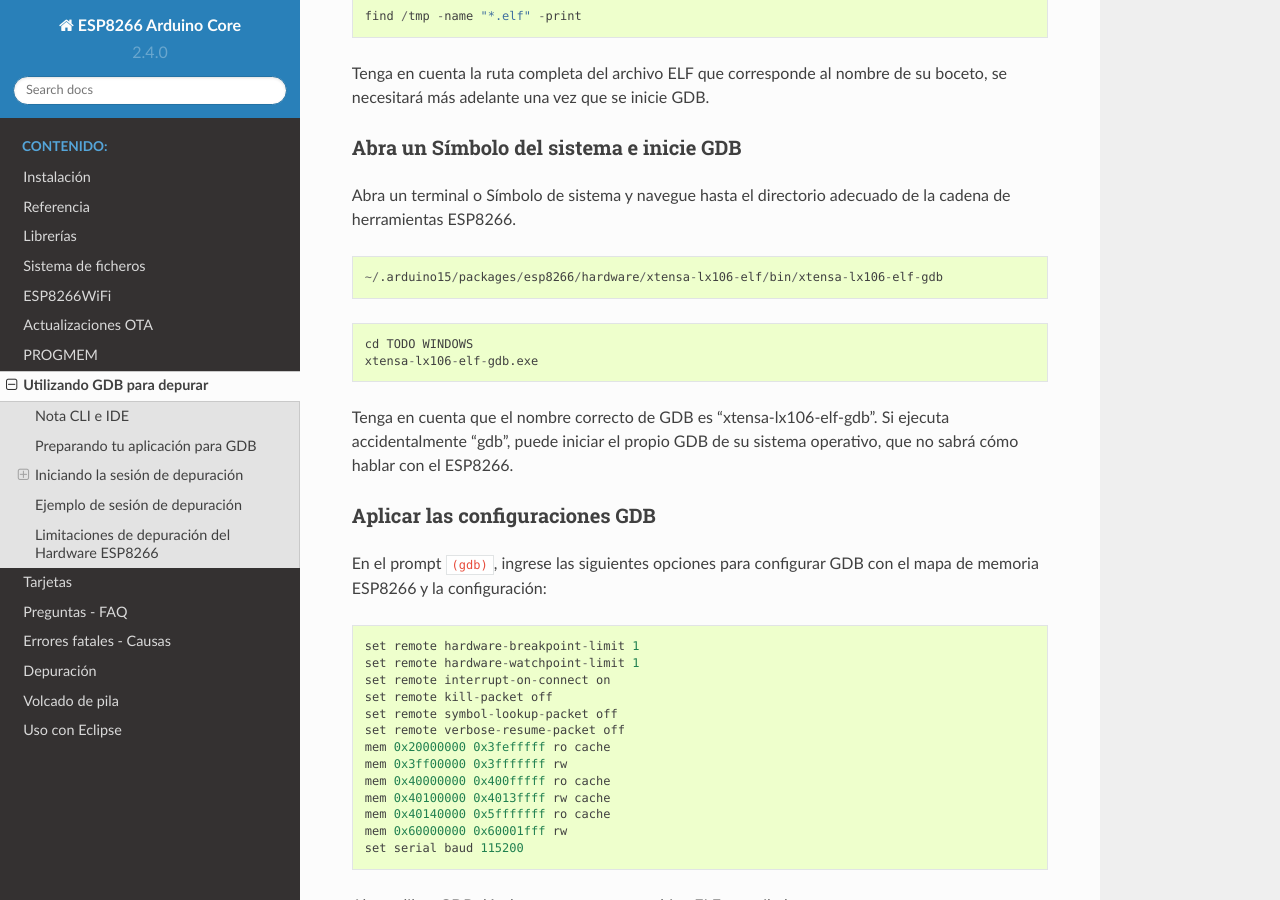
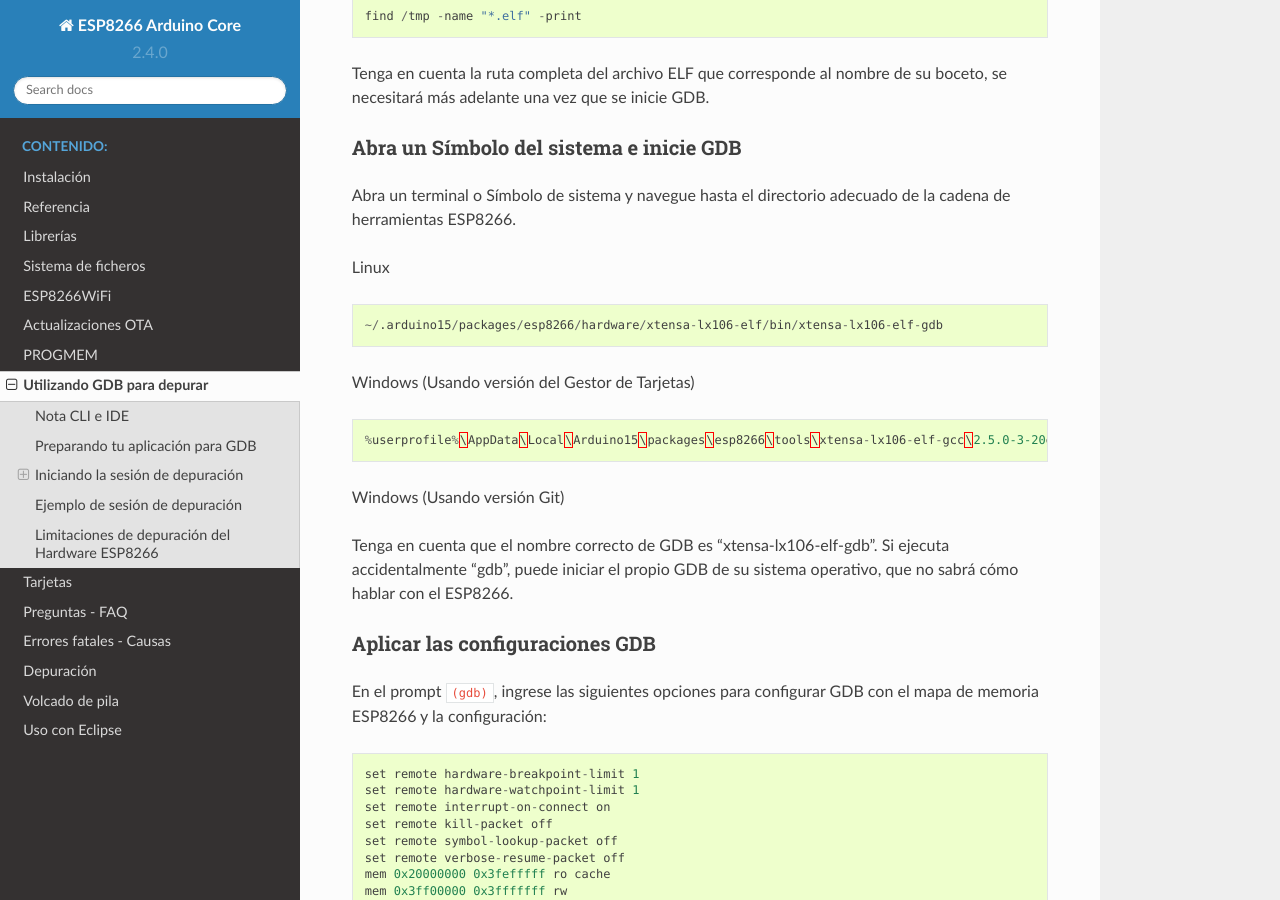
Before and after one commit to lrmoreno007/ESP8266-Arduino-Spanish, a Sphinx documentation site: the page built from doc/gdb.rst, in a window 1280 px wide and 900 px high, scrolled down 1691 px. Built offline with Sphinx 7.4.7 and the Read the Docs theme 2.0.0, drawn with Linux system fonts in a browser that asks for light colours.

Commit message:
Correct path to GDB in Windows (#5659)

```diff
--- a/doc/gdb.rst
+++ b/doc/gdb.rst
@@ -64,14 +64,22 @@
 
 Abra un terminal o Símbolo de sistema y navegue hasta el directorio adecuado de la cadena de herramientas ESP8266.
 
+Linux
+
 .. code:: cpp
 
     ~/.arduino15/packages/esp8266/hardware/xtensa-lx106-elf/bin/xtensa-lx106-elf-gdb
 
+Windows (Usando versión del Gestor de Tarjetas)
+
 .. code:: cpp
 
-    cd TODO WINDOWS
-    xtensa-lx106-elf-gdb.exe
+    %userprofile%\AppData\Local\Arduino15\packages\esp8266\tools\xtensa-lx106-elf-gcc\2.5.0-3-20ed2b9\bin\xtensa-lx106-elf-gdb.exe
+
+Windows (Usando versión Git)
+
+.. code:: cpp
+    %userprofile%\Documents\Arduino\hardware\esp8266com\esp8266\tools\xtensa-lx106-elf\bin\xtensa-lx106-elf-gdb.exe
 
 Tenga en cuenta que el nombre correcto de GDB es "xtensa-lx106-elf-gdb". Si ejecuta accidentalmente "gdb", puede iniciar el propio GDB de su sistema operativo, que no sabrá cómo hablar con el ESP8266.
 
```
